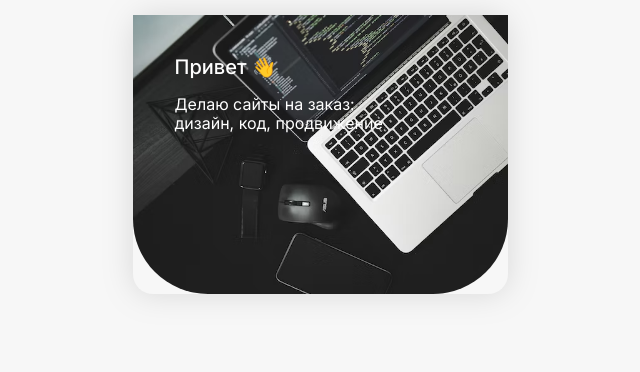
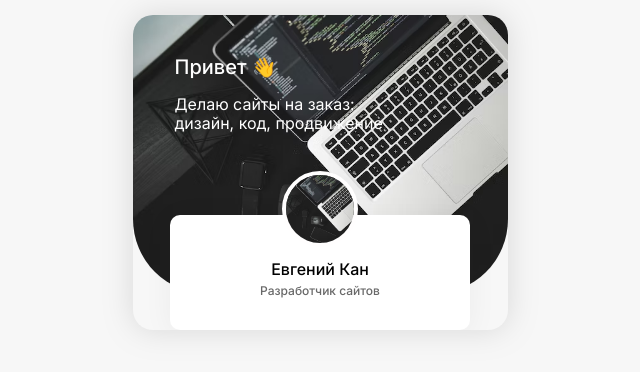
Before and after one commit to ykan84/taplink, a plain HTML site: page index.html in a window 1280 px wide. Shown: the whole page, without its empty margins (320-960 px from the left). Drawn offline with Linux system fonts and the light colour scheme.

Commit message:
add: user bio

```diff
--- a/css/style.css
+++ b/css/style.css
@@ -12,6 +12,11 @@ body {
   background: #F7F7F7;
   box-shadow: 0px 0px 30px rgba(129, 129, 129, 0.25);
   border-radius: 20px;
+  overflow: hidden;
+}
+.container {
+  max-width: 300px;
+  margin: auto;
 }
 .header {
   color: #fff;
@@ -28,3 +33,31 @@ body {
   font-size: 16px;
   line-height: 19px;
 }
+.user {
+  margin-top: -79px;
+  text-align: center;
+  background: #FFFFFF;
+  box-shadow: 0px 4px 30px rgba(0, 0, 0, 0.05);
+  border-radius: 10px;
+  padding-bottom: 20px;
+}
+.user-avatar {
+  margin-top: -44px;
+  border-radius: 50%;
+  object-fit: cover;
+  border: 4px solid #FFFEFE;
+}
+.user-name {
+  margin-top: 10px;
+  margin-bottom: 4px;
+  font-weight: 500;
+  font-size: 16px;
+  line-height: 19px;
+}
+.user-description {
+  font-weight: 500;
+  font-size: 12px;
+  line-height: 15px;
+color: #686868;
+margin-top: 4px;
+}
--- a/index.html
+++ b/index.html
@@ -18,6 +18,15 @@
       <p class="hello-text">Делаю сайты на заказ:
         <br>дизайн, код, продвижение</p>
     </header>
+    <div class="container">
+      <div class="user">
+        <img width="76" height="76" src="img/avatar.png" alt="Евгений Кан" class="user-avatar">
+        <h1 class="user-name">Евгений Кан</h1>
+        <p class="user-description">Разработчик сайтов</p>
+      </div>
+      <!-- /.user -->
+    </div>
+    <!-- /.container -->
   </div>
   <!-- /.page-wrapper -->
 
```
Also changed, not shown: img/avatar.png (added).
